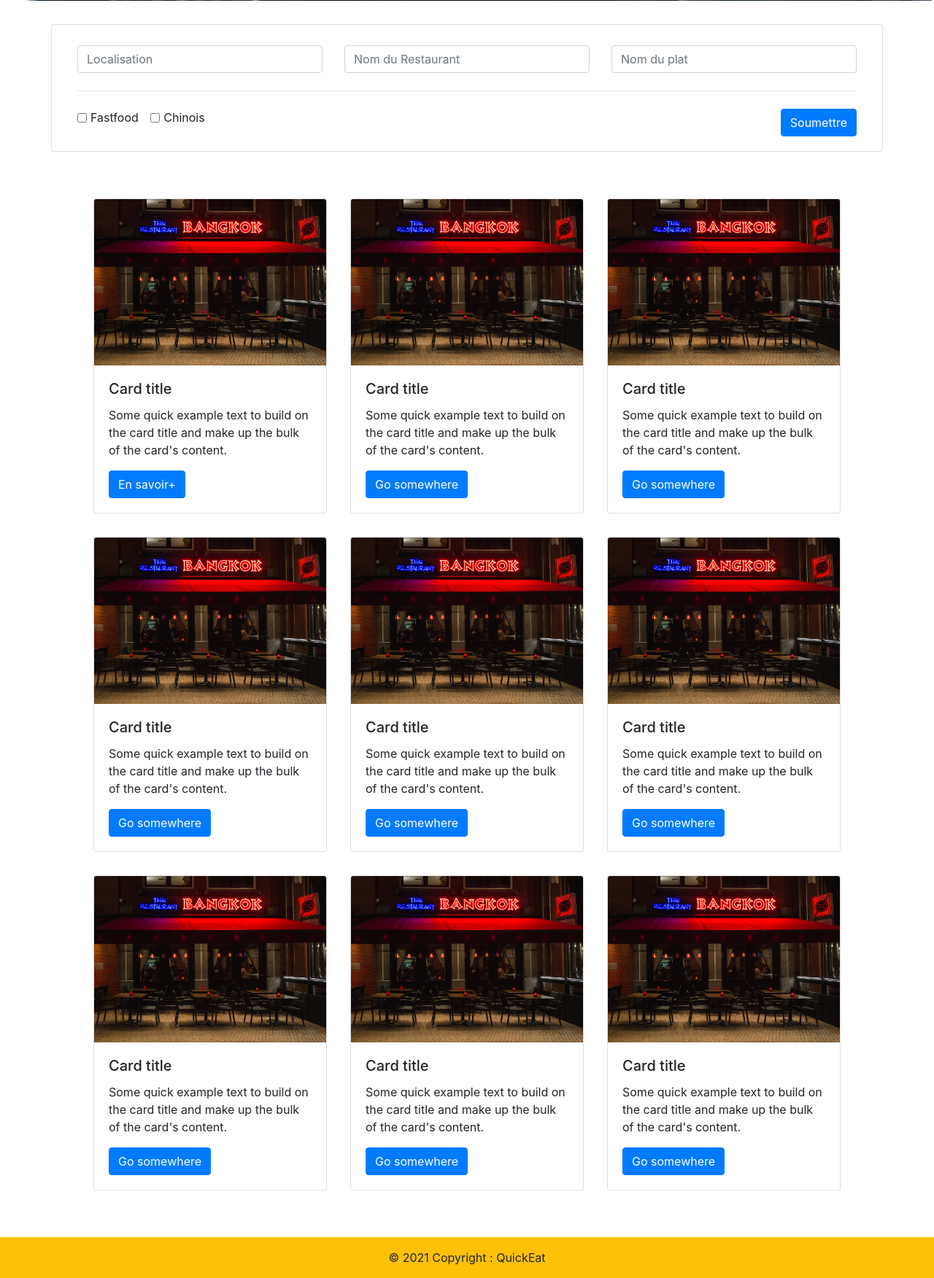
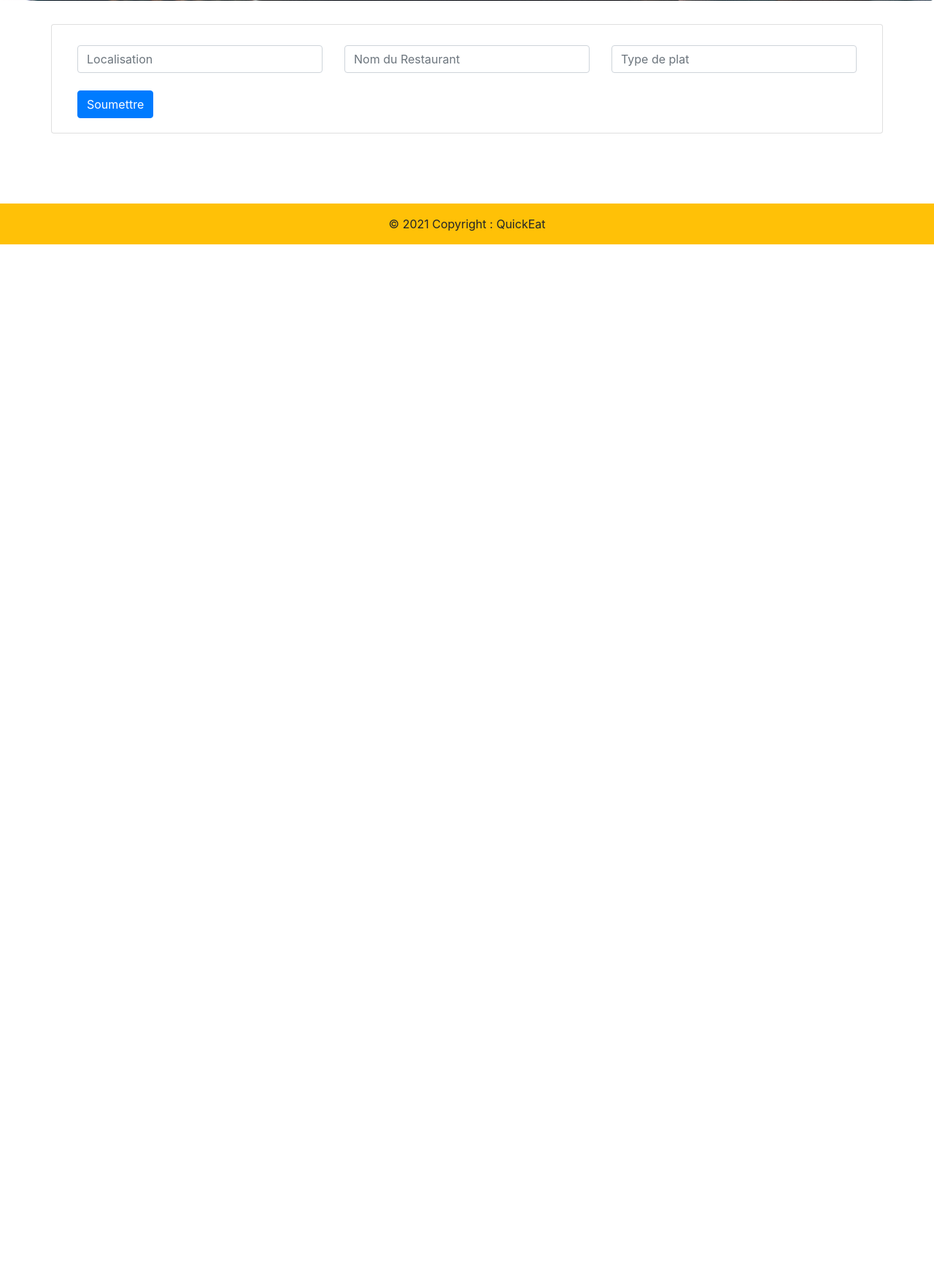
Before and after one commit to Chapsros/Quickeat, a Symfony app: template templates/index/index.html.twig in a window 1280 px wide. Shown: the part 354-2106 px from the top of the page at 73% size. After the commit the page ends 689 px from the top, so only its background shows below. Run offline with Twig, Linux system fonts and the light colour scheme; the template is opened without the code that fills it, so the values that code supplies are empty; some libraries are stand-ins or nearby versions.

Commit message:
ca avance

```diff
--- a/src/Controller/IndexController.php
+++ b/src/Controller/IndexController.php
@@ -3,6 +3,7 @@
 namespace App\Controller;
 
 use App\Entity\User;
+use App\Repository\RestaurantRepository;
 use App\Repository\UserRepository;
 use Symfony\Bundle\FrameworkBundle\Controller\AbstractController;
 use Symfony\Component\HttpFoundation\Response;
@@ -15,10 +16,13 @@ class IndexController extends AbstractController
      * @param UserRepository $userRepository
      * @return Response
      */
-    public function index(UserRepository $userRepository): Response
+    public function index(RestaurantRepository $restaurantRepository): Response
     {
+        $restaurants = $restaurantRepository->findAll();
+
         return $this->render('index/index.html.twig', [
             'controller_name' => 'IndexController',
+            'restaurants' => $restaurants
         ]);
     }
 
--- a/src/Entity/Commande.php
+++ b/src/Entity/Commande.php
@@ -20,17 +20,17 @@ class Commande
     private $id;
 
     /**
-     * @ORM\ManyToOne(targetEntity=User::class, inversedBy="commandes")
+     * @ORM\ManyToOne(targetEntity=User::class, inversedBy="Commandes")
      */
     private $User;
 
     /**
-     * @ORM\ManyToOne(targetEntity=Restaurant::class, inversedBy="commandes")
+     * @ORM\ManyToOne(targetEntity=Restaurant::class, inversedBy="Commandes")
      */
     private $Restaurant;
 
     /**
-     * @ORM\OneToMany(targetEntity=Plat::class, mappedBy="commande")
+     * @ORM\OneToMany(targetEntity=Plat::class, mappedBy="Commande")
      */
     private $plats;
 
--- a/src/Repository/RestaurantRepository.php
+++ b/src/Repository/RestaurantRepository.php
@@ -22,8 +22,8 @@ class RestaurantRepository extends ServiceEntityRepository
     // /**
     //  * @return Restaurant[] Returns an array of Restaurant objects
     //  */
-    /*
-    public function findByExampleField($value)
+
+    public function findByFilter($value)
     {
         return $this->createQueryBuilder('r')
             ->andWhere('r.exampleField = :val')
@@ -34,7 +34,6 @@ class RestaurantRepository extends ServiceEntityRepository
             ->getResult()
         ;
     }
-    */
 
     /*
     public function findOneBySomeField($value): ?Restaurant
--- a/templates/index/index.html.twig
+++ b/templates/index/index.html.twig
@@ -23,20 +23,8 @@
     <input type="text" class="form-control" id="Nom_du_Restaurant" placeholder="Nom du Restaurant">
   </div>
   <div class="col-sm-4">
-    <input type="text" class="form-control" id="Nom_du_plat" placeholder="Nom du plat">
+    <input type="text" class="form-control" id="Type_de_plat" placeholder="Type de plat">
   </div>
-</div>
-<hr>
-<div class="mt-4 d-flex justify-content-between">
-<div>
-    <div class="form-check form-check-inline">
-        <input class="form-check-input" type="checkbox" id="fastfood" value="fastfood">
-        <label class="form-check-label" for="fastfood">Fastfood</label>
-    </div>
-    <div class="form-check form-check-inline">
-        <input class="form-check-input" type="checkbox" id="chinois" value="chinois">
-        <label class="form-check-label" for="chinois">Chinois</label>
-    </div>
 </div>
 <a href="#" class="btn btn-primary">Soumettre</a>
 </div>
@@ -46,81 +34,16 @@
 
 <div class="container my-5 d-flex flex-wrap justify-content-center">
 
+{% for restaurant in restaurants %}
     <div class="card mx-3 my-3" style="width: 20rem;">
     <img src="{{ asset('testimg/card.jpg') }}" class="card-img-top" alt="{{ asset('testimg/card.jpg') }}">
     <div class="card-body">
-        <h5 class="card-title">Card title</h5>
-        <p class="card-text">Some quick example text to build on the card title and make up the bulk of the card's content.</p>
-        <a href="#" class="btn btn-primary">En savoir+</a>
+        <h5 class="card-title">{{ restaurant.name }}</h5>
+        <p class="card-text">{{ restaurant.categories }}</p>
+        <a href="/restaurant/{{ restaurant.id }}" class="btn btn-primary">En savoir+</a>
     </div>
     </div>
-
-    <div class="card mx-3 my-3" style="width: 20rem;">
-    <img src="{{ asset('testimg/card.jpg') }}" class="card-img-top" alt="{{ asset('testimg/card.jpg') }}">
-    <div class="card-body">
-        <h5 class="card-title">Card title</h5>
-        <p class="card-text">Some quick example text to build on the card title and make up the bulk of the card's content.</p>
-        <a href="#" class="btn btn-primary">Go somewhere</a>
-    </div>
-    </div>
-    <div class="card mx-3 my-3" style="width: 20rem;">
-    <img src="{{ asset('testimg/card.jpg') }}" class="card-img-top" alt="{{ asset('testimg/card.jpg') }}">
-    <div class="card-body">
-        <h5 class="card-title">Card title</h5>
-        <p class="card-text">Some quick example text to build on the card title and make up the bulk of the card's content.</p>
-        <a href="#" class="btn btn-primary">Go somewhere</a>
-    </div>
-    </div>
-    <div class="card mx-3 my-3" style="width: 20rem;">
-    <img src="{{ asset('testimg/card.jpg') }}" class="card-img-top" alt="{{ asset('testimg/card.jpg') }}">
-    <div class="card-body">
-        <h5 class="card-title">Card title</h5>
-        <p class="card-text">Some quick example text to build on the card title and make up the bulk of the card's content.</p>
-        <a href="#" class="btn btn-primary">Go somewhere</a>
-    </div>
-    </div>
-    <div class="card mx-3 my-3" style="width: 20rem;">
-    <img src="{{ asset('testimg/card.jpg') }}" class="card-img-top" alt="{{ asset('testimg/card.jpg') }}">
-    <div class="card-body">
-        <h5 class="card-title">Card title</h5>
-        <p class="card-text">Some quick example text to build on the card title and make up the bulk of the card's content.</p>
-        <a href="#" class="btn btn-primary">Go somewhere</a>
-    </div>
-    </div>
-    <div class="card mx-3 my-3" style="width: 20rem;">
-    <img src="{{ asset('testimg/card.jpg') }}" class="card-img-top" alt="{{ asset('testimg/card.jpg') }}">
-    <div class="card-body">
-        <h5 class="card-title">Card title</h5>
-        <p class="card-text">Some quick example text to build on the card title and make up the bulk of the card's content.</p>
-        <a href="#" class="btn btn-primary">Go somewhere</a>
-    </div>
-    </div>
-    <div class="card mx-3 my-3" style="width: 20rem;">
-    <img src="{{ asset('testimg/card.jpg') }}" class="card-img-top" alt="{{ asset('testimg/card.jpg') }}">
-    <div class="card-body">
-        <h5 class="card-title">Card title</h5>
-        <p class="card-text">Some quick example text to build on the card title and make up the bulk of the card's content.</p>
-        <a href="#" class="btn btn-primary">Go somewhere</a>
-    </div>
-    </div>
-
-    <div class="card mx-3 my-3" style="width: 20rem;">
-    <img src="{{ asset('testimg/card.jpg') }}" class="card-img-top" alt="{{ asset('testimg/card.jpg') }}">
-    <div class="card-body">
-        <h5 class="card-title">Card title</h5>
-        <p class="card-text">Some quick example text to build on the card title and make up the bulk of the card's content.</p>
-        <a href="#" class="btn btn-primary">Go somewhere</a>
-    </div>
-    </div>
-
-    <div class="card mx-3 my-3" style="width: 20rem;">
-    <img src="{{ asset('testimg/card.jpg') }}" class="card-img-top" alt="{{ asset('testimg/card.jpg') }}">
-    <div class="card-body">
-        <h5 class="card-title">Card title</h5>
-        <p class="card-text">Some quick example text to build on the card title and make up the bulk of the card's content.</p>
-        <a href="#" class="btn btn-primary">Go somewhere</a>
-    </div>
-    </div>
+{% endfor %}
 </div>
 
 {% endblock %}
--- /dev/null
+++ b/templates/plat/_form.html.twig
@@ -0,0 +1,6 @@
+<div class="container my-5">
+{{ form_start(form) }}
+    {{ form_widget(form) }}
+    <button class="btn">{{ button_label|default('Save') }}</button>
+{{ form_end(form) }}
+</div>
```
Also changed, not shown: src/Controller/PlatController.php (added, +94 -0 lines), src/Controller/RestaurantController.php (added, +21 -0 lines), src/Entity/Plat.php (+6 -6 lines), src/Entity/Restaurant.php (+11 -11 lines), src/Entity/User.php (+11 -11 lines), src/Form/NewRestaurateurType.php (+12 -3 lines), src/Form/PlatType.php (added, +29 -0 lines), templates/plat/_delete_form.html.twig (added, +7 -0 lines), templates/plat/edit.html.twig (added, +15 -0 lines), templates/plat/index.html.twig (added, +39 -0 lines), templates/plat/new.html.twig (added, +13 -0 lines), templates/plat/show.html.twig (added, +32 -0 lines), templates/restaurant/index.html.twig (added, +9 -0 lines).
